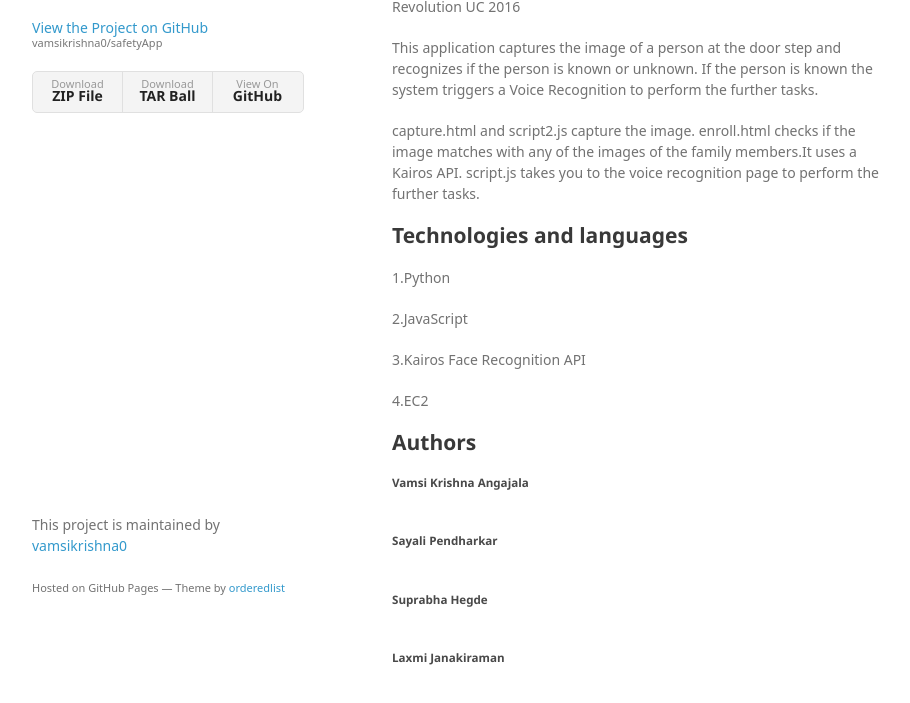
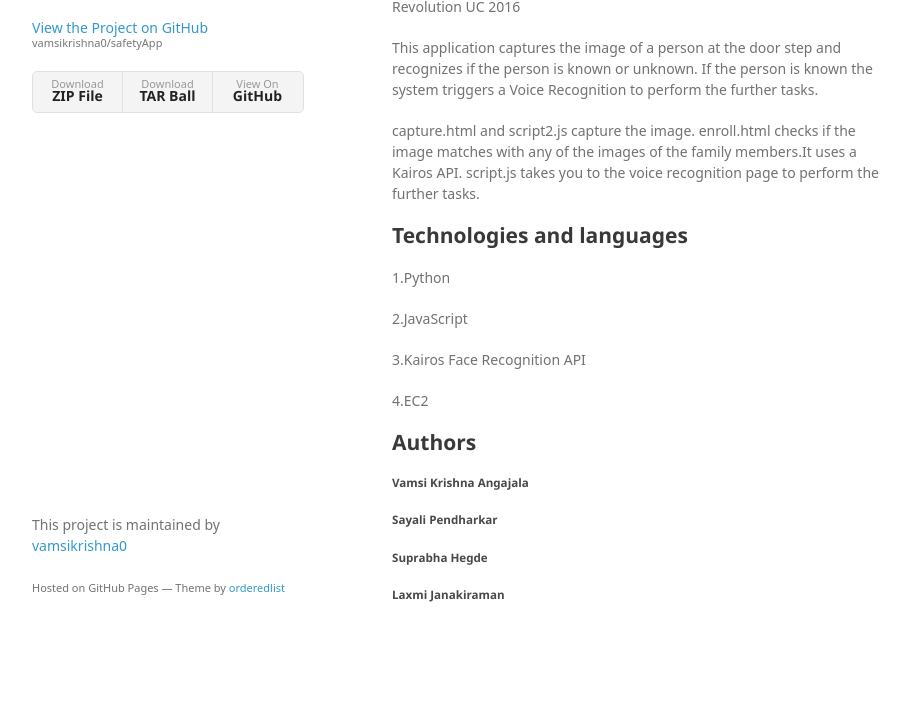
Before and after one commit to vamsikrishna0/safety, a plain HTML site: page index.html in a window 1280 px wide. Shown: the part 133-836 px from the top of the page, without its empty margins (178-1088 px from the left). After the commit the page ends 807 px from the top, so only its background shows below. Drawn offline with Linux system fonts and the light colour scheme; a web font is replaced by a local one.

Commit message:
Another update

```diff
--- a/index.html
+++ b/index.html
@@ -54,9 +54,9 @@
 <h2>
 <a id="authors" class="anchor" href="#authors" aria-hidden="true"><span aria-hidden="true" class="octicon octicon-link"></span></a>Authors</h2>
 
-<h5>Vamsi Krishna Angajala</h5><br>
-<h5>Sayali Pendharkar</h5><br>
-<h5>Suprabha Hegde</h5><br>
+<h5>Vamsi Krishna Angajala</h5>
+<h5>Sayali Pendharkar</h5>
+<h5>Suprabha Hegde</h5>
 <h5>Laxmi Janakiraman</h5>
 
 <p>
```
